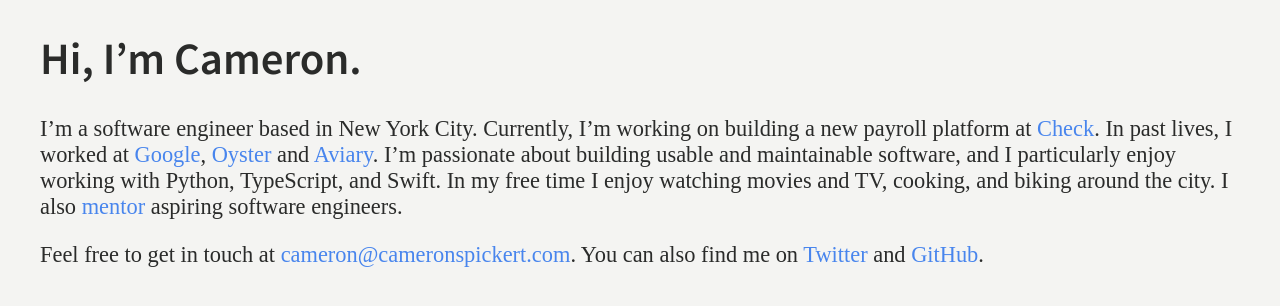
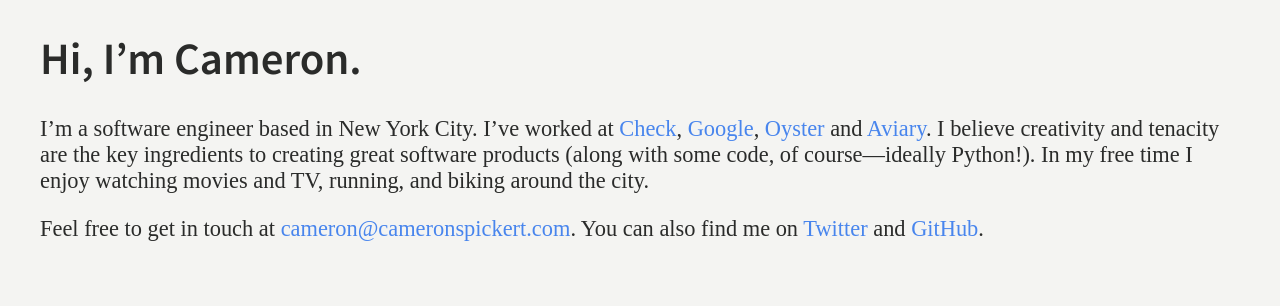
Before and after one commit to cspickert/cspickert.github.io, a Jekyll site: the page built from index.md, in a window 1280 px wide. Shown: the top 306 px of the page. Built offline with Jekyll 4.4.1, drawn with Linux system fonts in a browser that asks for light colours; some web fonts are replaced; our own code applies the rules of GitHub Pages for plain Markdown files.

Commit message:
Update index.md

```diff
--- a/index.md
+++ b/index.md
@@ -3,7 +3,7 @@
 ---
 # Hi, I'm Cameron.
 
-I'm a software engineer based in New York City. Currently, I'm working on building a new payroll platform at [Check][k]. In past lives, I worked at [Google][p], [Oyster][o] and [Aviary][a]. I'm passionate about building usable and maintainable software, and I particularly enjoy working with Python, TypeScript, and Swift. In my free time I enjoy watching movies and TV, cooking, and biking around the city. I also [mentor][c] aspiring software engineers.
+I'm a software engineer based in New York City. I've worked at [Check][k], [Google][p], [Oyster][o] and [Aviary][a]. I believe creativity and tenacity are the key ingredients to creating great software products (along with some code, of course—ideally Python!). In my free time I enjoy watching movies and TV, running, and biking around the city.
 
 Feel free to get in touch at [{{ site.email }}](mailto:{{ site.email }}). You can also find me on [Twitter][t] and [GitHub][g].
 
@@ -11,6 +11,5 @@
 [p]: https://en.wikipedia.org/wiki/Google_Play_Books
 [o]: https://en.wikipedia.org/wiki/Oyster_(company)
 [a]: https://en.wikipedia.org/wiki/Aviary_(image_editor)
-[c]: https://www.pursuit.org
 [t]: https://twitter.com/cameronspickert
 [g]: https://github.com/cspickert
```
